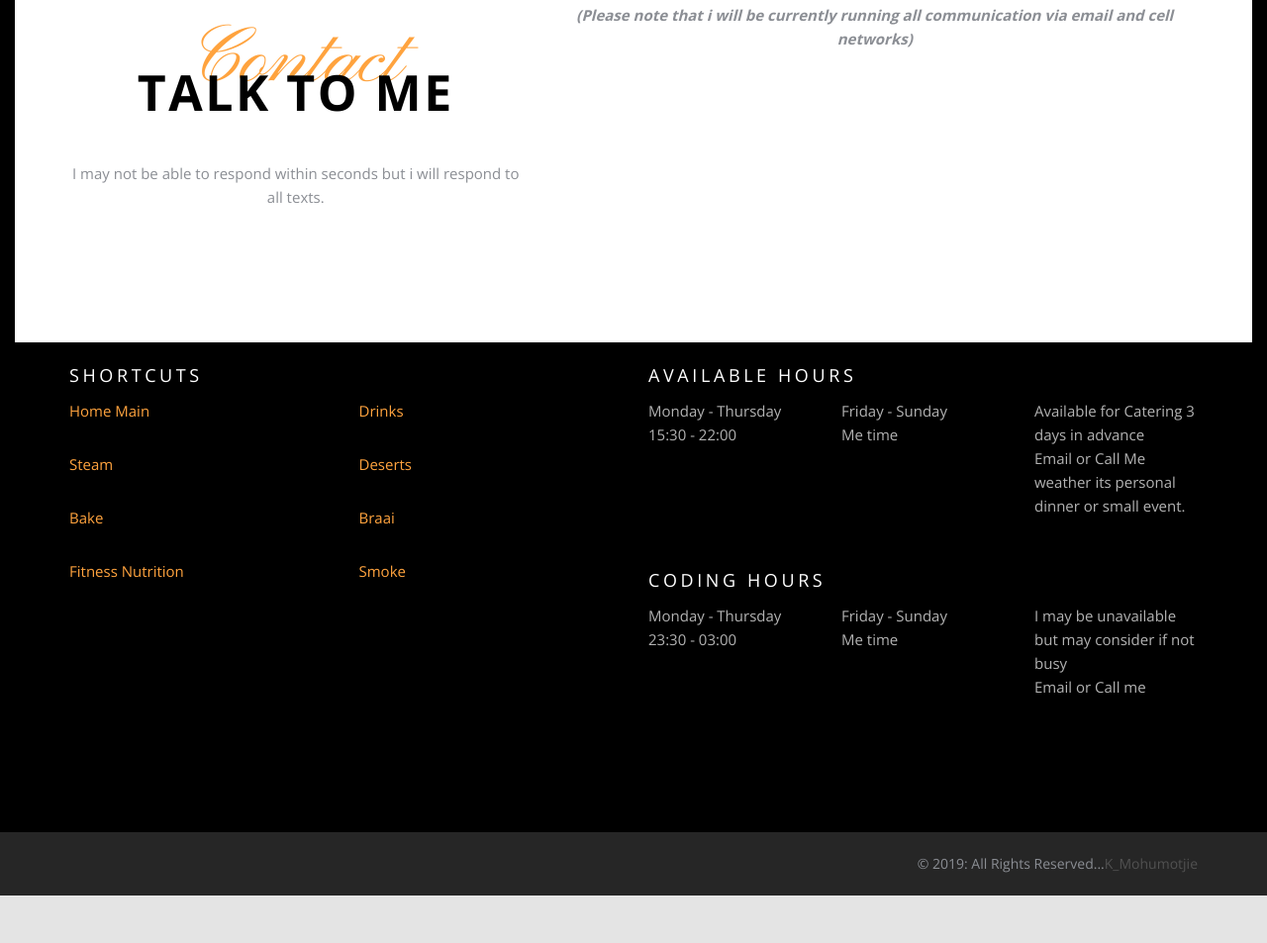
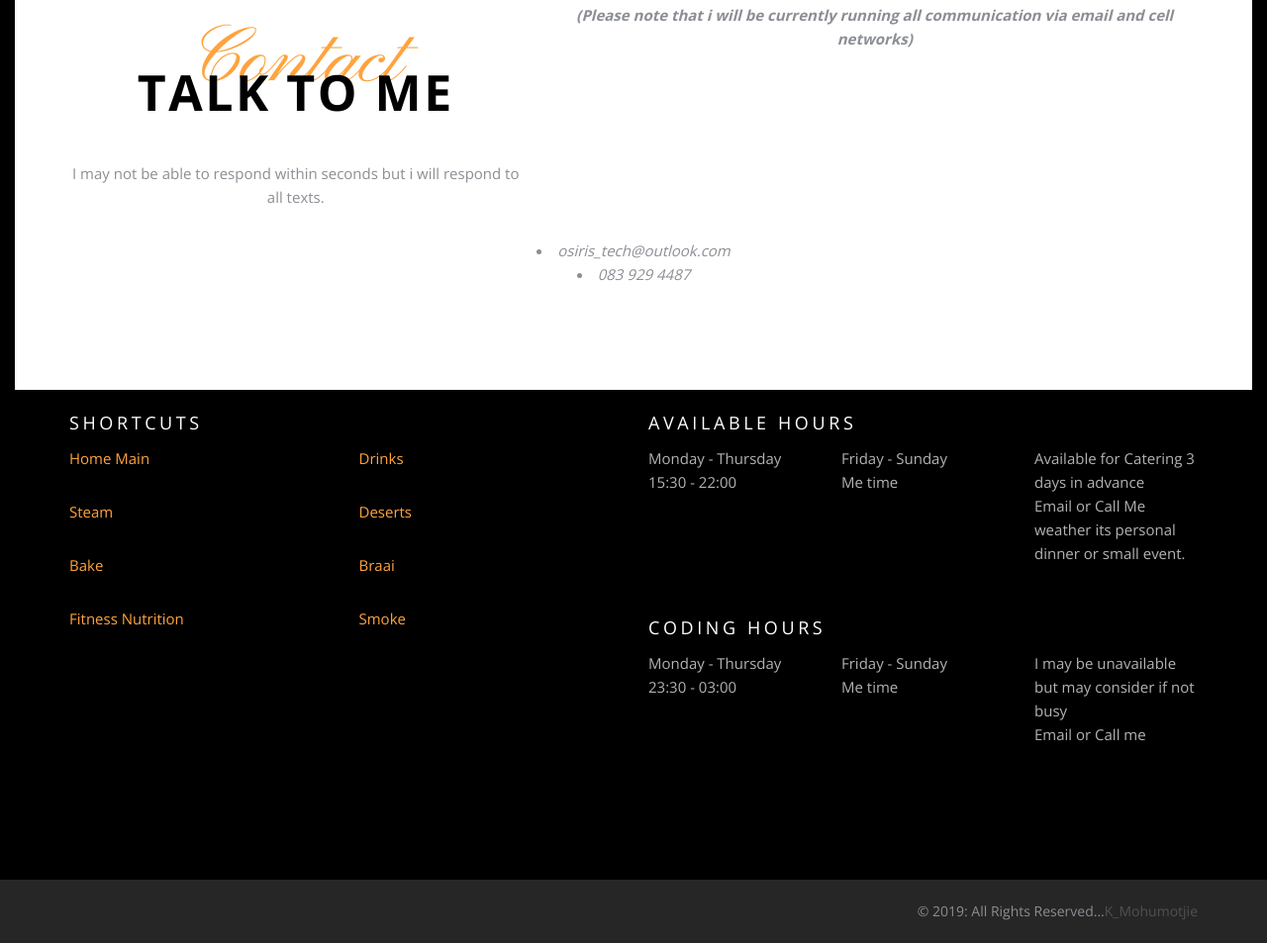
Before and after one commit to Thezus/dis-kitchen, a website: page index.html in a window 1280 px wide. Shown: the part 4762-5715 px from the top of the page at 99% size. Before the commit the page ends 5667 px from the top, so only its background shows below. Drawn offline with nearby package versions, Linux system fonts and the light colour scheme; files whose address does not match are found by name.

Commit message:
Update index.html

```diff
--- a/index.html
+++ b/index.html
@@ -356,6 +356,8 @@
           </div>
  <p><strong><em>(Please note that i will be currently running all communication via email and cell networks)</em></strong></p>
             </div>
+	      <li><em>osiris_tech@outlook.com</em></li>
+	      <li><em>083 929 4487</em></li>
         </div>
     </div>
 </section>
```
